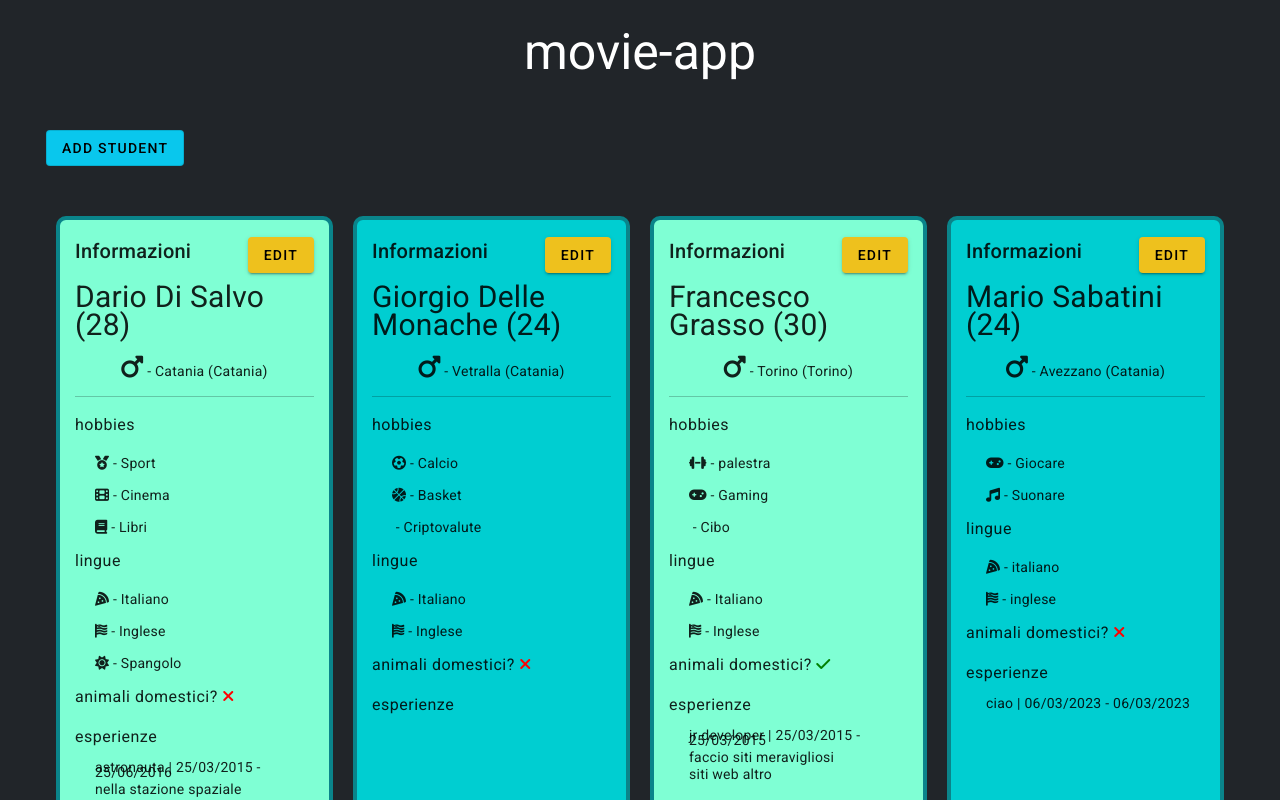
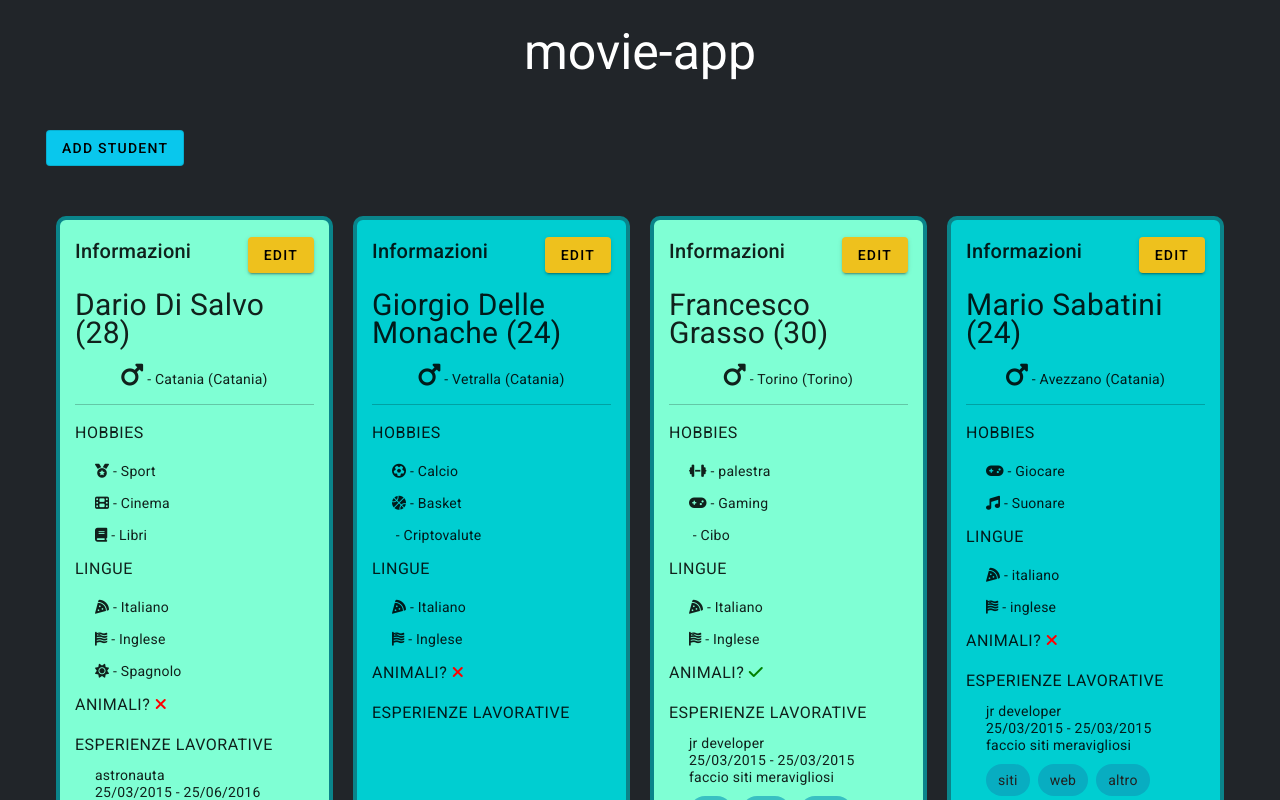
Before and after one commit to stefaniazocco/myAngularApp, an Angular app: page / in a window 1280 px wide. Shown: the top 800 px of the page. Built offline with nearby package versions, Linux system fonts and the light colour scheme.

Commit message:
fix style

```diff
--- a/src/app/app.component.html
+++ b/src/app/app.component.html
@@ -1,6 +1,6 @@
 <mat-sidenav-container class="w-100">
 
-    <mat-sidenav #sidenav mode="over" class="p-3" style="width: 50vw ; background-color: rgba(255, 252, 252, 0.906);">
+    <mat-sidenav #sidenav mode="over" class="p-4" style="width: 50vw ; background-color: rgba(50, 50, 50, 0.724);">
         <app-student-form  *ngIf="selectedStudent"
             [student]="selectedStudent"
             [mode]= "mode"
--- a/src/app/app.module.ts
+++ b/src/app/app.module.ts
@@ -5,6 +5,7 @@ import { MatCheckboxModule } from '@angular/material/checkbox';
 import { MatInputModule } from '@angular/material/input';
 import { MatSelectModule } from '@angular/material/select';
 import { MatSidenavModule } from '@angular/material/sidenav';
+import {MatChipsModule} from '@angular/material/chips';
 import { NgModule } from '@angular/core';
 
 import { AppComponent } from './app.component';
@@ -40,6 +41,7 @@ import { ExperienceComponent } from './components/experience/experience.componen
     FormsModule,
     MatCheckboxModule,
     MatSelectModule,
+    MatChipsModule
   ],
   providers: [],
   bootstrap: [AppComponent]
--- a/src/app/components/experience/experience.component.html
+++ b/src/app/components/experience/experience.component.html
@@ -1,5 +1,8 @@
 <div *ngIf="exper" style="margin-bottom: 15px;">
-    <p>{{exper.nome}} | {{exper.inizio | date: "dd/MM/yyyy"}} - {{exper.fine | date: "dd/MM/yyyy"}}</p>
+    <p>{{exper.nome}}</p>
+    <p>{{exper.inizio | date: "dd/MM/yyyy"}} - {{exper.fine | date: "dd/MM/yyyy"}}</p>
     <p>{{exper.descrizione}}</p>
-    <span *ngFor="let mytag of exper.tags; let i=index">{{mytag}} </span>
+    <mat-chip-set>
+        <mat-chip *ngFor="let mytag of exper.tags; let i=index" style="background-color: rgba(14, 153, 184, 0.612);">{{mytag}} </mat-chip>
+    </mat-chip-set>
 </div>
--- a/src/app/components/experience/experience.component.ts
+++ b/src/app/components/experience/experience.component.ts
@@ -1,5 +1,6 @@
 import { Component, Input } from '@angular/core';
 import { StudentExperience } from 'src/app/models/studentExperience';
+
 
 @Component({
   selector: 'app-experience',
--- a/src/app/components/student-form/student-form.component.html
+++ b/src/app/components/student-form/student-form.component.html
@@ -1,18 +1,18 @@
-<div class="d-flex flex-column" *ngIf="studentViewModel">
-    <h4 *ngIf="mode ==='edit'; else addStudentTemplate" style="font-size: 30px;">Modifica studente
+<div class="d-flex flex-column" *ngIf="studentViewModel" style="color:white">
+    <h4 *ngIf="mode ==='edit'; else addStudentTemplate" style="font-size: 30px; color: white;">Modifica studente
         {{studentViewModel.nome + ' ' +
         studentViewModel.cognome}}</h4>
     <ng-template #addStudentTemplate>
-        <h4 style="font-size: 30px;">Aggiungi nuovo studente</h4>
+        <h4 style="font-size: 30px;color: white">Aggiungi nuovo studente</h4>
     </ng-template>
 
     <br />
     <div class="d-flex flex-column mb-3">
-        <mat-form-field appearance="outline">
+        <mat-form-field appearance="fill">
             <mat-label>Nome</mat-label>
             <input type="text" matInput [(ngModel)]="studentViewModel.nome" placeholder="Nome" />
         </mat-form-field>
-        <mat-form-field appearance="outline">
+        <mat-form-field appearance="fill">
             <mat-label>Cognome</mat-label>
             <input type="text" matInput [(ngModel)]="studentViewModel.cognome" placeholder="Cognome" />
         </mat-form-field>
@@ -20,14 +20,14 @@
     </div>
     <div class="row">
         <div class="col-6 d-flex flex-column mb-3">
-            <mat-form-field appearance="outline">
+            <mat-form-field appearance="fill">
                 <mat-label>Età</mat-label>
                 <input type="number" matInput [(ngModel)]="studentViewModel.eta" min="19" max="99" />
             </mat-form-field>
 
         </div>
         <div class="col-6 d-flex flex-column mb-3">
-            <mat-form-field appearance="outline">
+            <mat-form-field appearance="fill">
                 <mat-label>Select</mat-label>
                 <mat-select [(ngModel)]="studentViewModel.genere">
                     <mat-option *ngFor="let gender of genderOptions" [value]="gender">{{gender}}</mat-option>
@@ -38,56 +38,55 @@
     </div>
 
     <p>Location</p>
-    <mat-form-field appearance="outline">
+    <mat-form-field appearance="fill">
         <mat-label>Città</mat-label>
         <input type="text" matInput [(ngModel)]="studentViewModel.location.citta" placeholder="Città" />
     </mat-form-field>
-    <mat-form-field appearance="outline">
+    <mat-form-field appearance="fill">
         <mat-label>Cap</mat-label>
         <input type="text" matInput [(ngModel)]="studentViewModel.location.cap" placeholder="Cap" />
     </mat-form-field>
-    <mat-form-field appearance="outline">
+    <mat-form-field appearance="fill">
         <mat-label>Indirizzo</mat-label>
         <input type="text" matInput [(ngModel)]="studentViewModel.location.indirizzo" placeholder="Indirizzo" />
     </mat-form-field>
-    <mat-form-field appearance="outline">
+    <mat-form-field appearance="fill">
         <mat-label>Provincia</mat-label>
         <input type="text" matInput [(ngModel)]="studentViewModel.location.provincia" placeholder="Provincia" />
     </mat-form-field>
+    <div style="background-color:white; width: fit-content; padding-right: 10px; border-radius: 10px;">
+        <mat-checkbox [(ngModel)]="studentViewModel.hasPets">Animali domestici?</mat-checkbox>
+    </div>
 
-
-    <mat-checkbox [(ngModel)]="studentViewModel.hasPets">Animali domestici?</mat-checkbox>
     <div class="mb-3 mt-3">
         <div class="d-flex justify-content-between align-items-center mb-3">
             <p>Hobbies</p>
-            <button type="button" mat-stroked-button color="primary" style="background-color: white;"
+            <button type="button" mat-stroked-button color="primary" style="background-color: rgba(109, 208, 244, 0.813); border: 2px solid blue;"
                 (click)="addHobby()"><i class="fa-solid fa-plus"></i> add hobby</button>
         </div>
         <div *ngFor="let hobby of studentViewModel.hobbies; let index= index" class="d-flex flex-column mb-3">
-            <mat-form-field appearance="outline">
+            <mat-form-field appearance="fill">
                 <mat-label>Nome</mat-label>
                 <input type="text" matInput [(ngModel)]="studentViewModel.hobbies[index].name" placeholder="Nome" />
             </mat-form-field>
-            <mat-form-field appearance="outline">
+            <mat-form-field appearance="fill">
                 <mat-label>Icona</mat-label>
                 <input type="text" matInput [(ngModel)]="studentViewModel.hobbies[index].icon" placeholder="Icona" />
             </mat-form-field>
-
-
         </div>
     </div>
     <div class="mb-3">
         <div class="d-flex justify-content-between align-items-center mb-3">
             <p>Lingue</p>
-            <button type="button" mat-stroked-button color="primary" style="background-color: white;"
+            <button type="button" mat-stroked-button color="primary" style="background-color: rgba(109, 208, 244, 0.813); border: 2px solid blue;"
                 (click)="addLanguage()"> <i class="fa-solid fa-plus"></i>add hobby</button>
         </div>
         <div *ngFor="let lang of studentViewModel.lingue; let index= index" class="d-flex flex-column mb-3">
-            <mat-form-field appearance="outline">
+            <mat-form-field appearance="fill">
                 <mat-label>Nome</mat-label>
                 <input type="text" matInput [(ngModel)]="studentViewModel.lingue[index].name" placeholder="Nome" />
             </mat-form-field>
-            <mat-form-field appearance="outline">
+            <mat-form-field appearance="fill">
                 <mat-label>Icona</mat-label>
                 <input type="text" matInput [(ngModel)]="studentViewModel.lingue[index].icon" placeholder="Icona" />
             </mat-form-field>
@@ -96,25 +95,25 @@
     <div class="mb-3">
         <div class="d-flex justify-content-between align-items-center mb-3">
             <p>Esperienze</p>
-            <button type="button" mat-stroked-button color="primary" style="background-color: white;"
+            <button type="button" mat-stroked-button color="primary" style="background-color: rgba(109, 208, 244, 0.813); border: 2px solid blue;"
                 (click)="addExperience()"> <i class="fa-solid fa-plus"></i>add experience</button>
         </div>
         <div *ngFor="let exper of studentViewModel.esperienze; let index= index" class="d-flex flex-column">
-            <mat-form-field appearance="outline">
+            <mat-form-field appearance="fill">
                 <mat-label>Nome</mat-label>
                 <input type="text" matInput [(ngModel)]="studentViewModel.esperienze[index].nome" placeholder="Nome" />
             </mat-form-field>
-            <mat-form-field appearance="outline">
+            <mat-form-field appearance="fill">
                 <mat-label>Descrizione</mat-label>
                 <textarea matNativeControl [(ngModel)]="studentViewModel.esperienze[index].descrizione"
                     placeholder="Descrizione"></textarea>
             </mat-form-field>
 
-            <mat-form-field appearance="outline">
+            <mat-form-field appearance="fill">
                 <mat-label>Data inizio</mat-label>
                 <input type="date" matInput [(ngModel)]="studentViewModel.esperienze[index].inizio" />
             </mat-form-field>
-            <mat-form-field appearance="outline">
+            <mat-form-field appearance="fill">
                 <mat-label>Data fine</mat-label>
                 <input type="date" matInput [(ngModel)]="studentViewModel.esperienze[index].fine" />
             </mat-form-field>
@@ -122,10 +121,10 @@
 
 
             <button type="button" mat-stroked-button color="primary"
-                style="background-color: white; margin-bottom: 10px;" (click)="addTag(exper)"><i
+                style="background-color: rgba(109, 208, 244, 0.813); margin-bottom: 10px;  border: 2px solid blue;" (click)="addTag(exper)"><i
                     class="fa-solid fa-plus"></i> add tag</button>
             <div *ngFor="let mytag of exper.tags; let ind= index; trackBy: tagsTrackByFn" class="d-flex flex-column">
-                <mat-form-field appearance="outline">
+                <mat-form-field appearance="fill">
                     <mat-label>Data fine</mat-label>
                     <input type="text" matInput [(ngModel)]="studentViewModel.esperienze[index].tags[ind]"
                         placeholder="tag" />
@@ -138,6 +137,6 @@
 
     <div class="d-flex justify-content-center">
         <button type="button" mat-stroked-button color="primary"
-            style="background-color: orange; font-size: 30px; padding: 30px;" (click)="saveChanges()">SAVE</button>
+            style="background-color: orange; font-size: 30px; padding: 30px; border: 2px solid orangered;" (click)="saveChanges()">SAVE</button>
     </div>
 </div>
--- a/src/app/components/student/student.component.html
+++ b/src/app/components/student/student.component.html
@@ -1,7 +1,7 @@
 <div *ngIf="student" [ngStyle]="{'background-color': bgColor }"
     style="min-height:600px; height: fit-content; padding: 15px; border: 4px solid rgb(10, 132, 138); border-radius: 10px; display: flex; flex-direction: column;">
 
-    <div class="d-flex justify-content-between align-items-center mb-2">
+    <div class="d-flex justify-content-between align-items-center mb-3">
         <h2 class="mb-2">Informazioni</h2>
         <button type="button" mat-raised-button style="background-color:rgb(238, 193, 29);"
             (click)="editStudent.emit()">EDIT</button>
@@ -20,17 +20,17 @@
     </p>
     <hr />
 
-    <h4>hobbies</h4>
+    <h4>HOBBIES</h4>
     <p *ngFor="let hobby of student.hobbies" style="margin-left: 20px;">
         <app-hobby [hobby]="hobby"></app-hobby>
     </p>
-    <h4>lingue</h4>
+    <h4>LINGUE</h4>
     <p *ngFor="let lang of student.lingue" style="margin-left: 20px;">
         <app-language [lang]="lang"></app-language>
     </p>
 
 
-    <h4>animali domestici?
+    <h4>ANIMALI?
         <span *ngIf="student.hasPets; else noPetsTemplate">
             <i class="fa-solid fa-check" style="color: green"></i>
         </span>
@@ -39,7 +39,7 @@
         </ng-template>
     </h4>
 
-    <h4>esperienze</h4>
+    <h4>ESPERIENZE LAVORATIVE</h4>
 
         <p *ngFor="let exper of student.esperienze" style="line-height: 5px; margin-left: 20px;">
             <app-experience [exper]="exper"></app-experience>
--- a/src/app/data/students.ts
+++ b/src/app/data/students.ts
@@ -9,7 +9,7 @@ export const STUDENTS: Array<Student> = [
     eta: 28,
     location: { citta: "Catania", cap: "1234", indirizzo: "wefaw", provincia: "Catania" },
     hobbies: [{ name: "Sport", icon: "medal" }, { name: "Cinema", icon: "film" }, { name: "Libri", icon: "book" }], hasPets: false,
-    lingue: [{ name: "Italiano", icon: "pizza-slice" }, { name: "Inglese", icon: "flag-usa" }, { name: "Spangolo", icon: "sun" }],
+    lingue: [{ name: "Italiano", icon: "pizza-slice" }, { name: "Inglese", icon: "flag-usa" }, { name: "Spagnolo", icon: "sun" }],
     esperienze: [{
       nome: "astronauta",
       descrizione: "nella stazione spaziale",
@@ -67,11 +67,11 @@ export const STUDENTS: Array<Student> = [
       hasPets: false,
       lingue: [{ name: "italiano", icon: "pizza-slice" }, { name: "inglese", icon: "flag-usa" }],
       esperienze: [{
-        nome: "ciao",
-        descrizione: "",
-        inizio: new Date(),
-        fine: new Date(),
-        tags: [""]
+        nome: "jr developer",
+        descrizione: "faccio siti meravigliosi",
+        inizio: new Date("2015-03-25"),
+        fine: new Date("2015-03-25"),
+        tags: ["siti", "web", "altro"]
       },]
   },
   ),
@@ -86,11 +86,11 @@ export const STUDENTS: Array<Student> = [
       hasPets: true,
       lingue: [{ name: "Italiano", icon: "pizza-slice" }, { name: "Inglese", icon: "flag-usa" }],
       esperienze: [{
-        nome: "ciao",
-        descrizione: "",
-        inizio: new Date(),
-        fine: new Date(),
-        tags: [""]
+        nome: "jr developer",
+        descrizione: "faccio siti meravigliosi",
+        inizio: new Date("2015-03-25"),
+        fine: new Date("2015-03-25"),
+        tags: ["siti", "web", "altro"]
       },]
   },
   ),
@@ -116,11 +116,11 @@ export const STUDENTS: Array<Student> = [
           { name: "Francese", icon: "wine-glass" },
       ],
       esperienze: [{
-        nome: "ciao",
-        descrizione: "",
-        inizio: new Date(),
-        fine: new Date(),
-        tags: [""]
+        nome: "jr developer",
+        descrizione: "faccio siti meravigliosi",
+        inizio: new Date("2015-03-25"),
+        fine: new Date("2015-03-25"),
+        tags: ["siti", "web", "altro"]
       },]
   },
   ),
@@ -135,11 +135,11 @@ export const STUDENTS: Array<Student> = [
     hasPets: false,
     lingue: [{ name: "Italiano", icon: "pizza-slice" }, { name: "Inglese", icon: "flag-usa" }],
     esperienze: [{
-      nome: "ciao",
-      descrizione: "",
-      inizio: new Date(),
-      fine: new Date(),
-      tags: [""]
+      nome: "jr developer",
+      descrizione: "faccio siti meravigliosi",
+      inizio: new Date("2015-03-25"),
+      fine: new Date("2015-03-25"),
+      tags: ["siti", "web", "altro"]
     },]
   },
   ),
@@ -154,11 +154,11 @@ export const STUDENTS: Array<Student> = [
     hasPets: false,
     lingue: [{ name: "Italiano", icon: "pizza-slice" }, { name: "Inglese", icon: "flag-usa" }],
     esperienze: [{
-      nome: "ciao",
-      descrizione: "",
-      inizio: new Date(),
-      fine: new Date(),
-      tags: [""]
+      nome: "jr developer",
+      descrizione: "faccio siti meravigliosi",
+      inizio: new Date("2015-03-25"),
+      fine: new Date("2015-03-25"),
+      tags: ["siti", "web", "altro"]
     },]
   },
   ),
@@ -172,13 +172,7 @@ export const STUDENTS: Array<Student> = [
     hobbies: [{ name: "Gaming", icon: "gamepad" }, { name: "Giardinaggio", icon: "seedling" }],
     hasPets: true,
     lingue: [{ name: "Italiano", icon: "pizza-slice" }, { name: "Inglese", icon: "flag-usa" }],
-    esperienze: [{
-      nome: "ciao",
-      descrizione: "",
-      inizio: new Date(),
-      fine: new Date(),
-      tags: [""]
-    },]
+    esperienze: []
   },
   ),
   new Student(
@@ -191,13 +185,7 @@ export const STUDENTS: Array<Student> = [
     hobbies: [{ name: "Viaggiare", icon: "plane" }, { name: "Film", icon: "film" }],
     hasPets: true,
     lingue: [{ name: "Italiano", icon: "pizza-slice" }, { name: "Inglese", icon: "flag-usa" }],
-    esperienze: [{
-      nome: "ciao",
-      descrizione: "",
-      inizio: new Date(),
-      fine: new Date(),
-      tags: [""]
-    },]
+    esperienze: []
   },
   ),
   new Student(
@@ -210,13 +198,7 @@ export const STUDENTS: Array<Student> = [
     hobbies: [{ name: "Musica", icon: "music" }, { name: "Gaming", icon: "gamepad " }, { name: "Viaggi", icon: "plane" }],
     hasPets: false,
     lingue: [{ name: "Italiano", icon: "pizza-slice" }, { name: "Inglese", icon: "flag-usa" }],
-    esperienze: [{
-      nome: "ciao",
-      descrizione: "",
-      inizio: new Date(),
-      fine: new Date(),
-      tags: [""]
-    },]
+    esperienze: []
   },
   ),
   new Student(
@@ -229,13 +211,7 @@ export const STUDENTS: Array<Student> = [
     hobbies: [{ name: "Musica", icon: "music" }, { name: "Gaming", icon: "gamepad " }, { name: "Cooking", icon: "utensils" }],
     hasPets: true,
     lingue: [{ name: "Italiano", icon: "pizza-slice" }, { name: "Inglese", icon: "flag-usa" }],
-    esperienze: [{
-      nome: "ciao",
-      descrizione: "",
-      inizio: new Date(),
-      fine: new Date(),
-      tags: [""]
-    },]
+    esperienze: []
   },
   ),
   new Student(
@@ -248,13 +224,7 @@ export const STUDENTS: Array<Student> = [
     lingue: [{ name: "Italiano", icon: "pizza-slice" }, { name: "Inglese", icon: "flag-usa" }],
     hasPets: true,
     hobbies: [{ name: "palestra", icon: "fa-duotone fa-dumbbell" }, { name: "Gaming", icon: "fa-sharp gamepad" }, { name: "leggere", icon: "book" }],
-    esperienze: [{
-      nome: "ciao",
-      descrizione: "",
-      inizio: new Date(),
-      fine: new Date(),
-      tags: [""]
-    },]
+    esperienze: []
   },
   ),
   new Student(
@@ -267,13 +237,7 @@ export const STUDENTS: Array<Student> = [
     hobbies: [{ name: "Sport", icon: "medal" }, { name: "Cinema", icon: "film" }, { name: "Musica", icon: "music" }],
     hasPets: false,
     lingue: [{ name: "Italiano", icon: "pizza-slice" }, { name: "Inglese", icon: "flag-usa" }],
-    esperienze: [{
-      nome: "ciao",
-      descrizione: "",
-      inizio: new Date(),
-      fine: new Date(),
-      tags: [""]
-    },]
+    esperienze: []
   },
   ),
   new Student(
@@ -286,13 +250,7 @@ export const STUDENTS: Array<Student> = [
     hobbies: [{ name: "Coding", icon: "plane" }, { name: "Jogging", icon: "film" }],
     hasPets: false,
     lingue: [{ name: "Italiano", icon: "pizza-slice" }, { name: "Inglese", icon: "flag-usa" }, { name: "Polacco", icon: "flag-usa" }],
-    esperienze: [{
-      nome: "ciao",
-      descrizione: "",
-      inizio: new Date(),
-      fine: new Date(),
-      tags: [""]
-    },]
+    esperienze: []
   },
   ),
 
```
